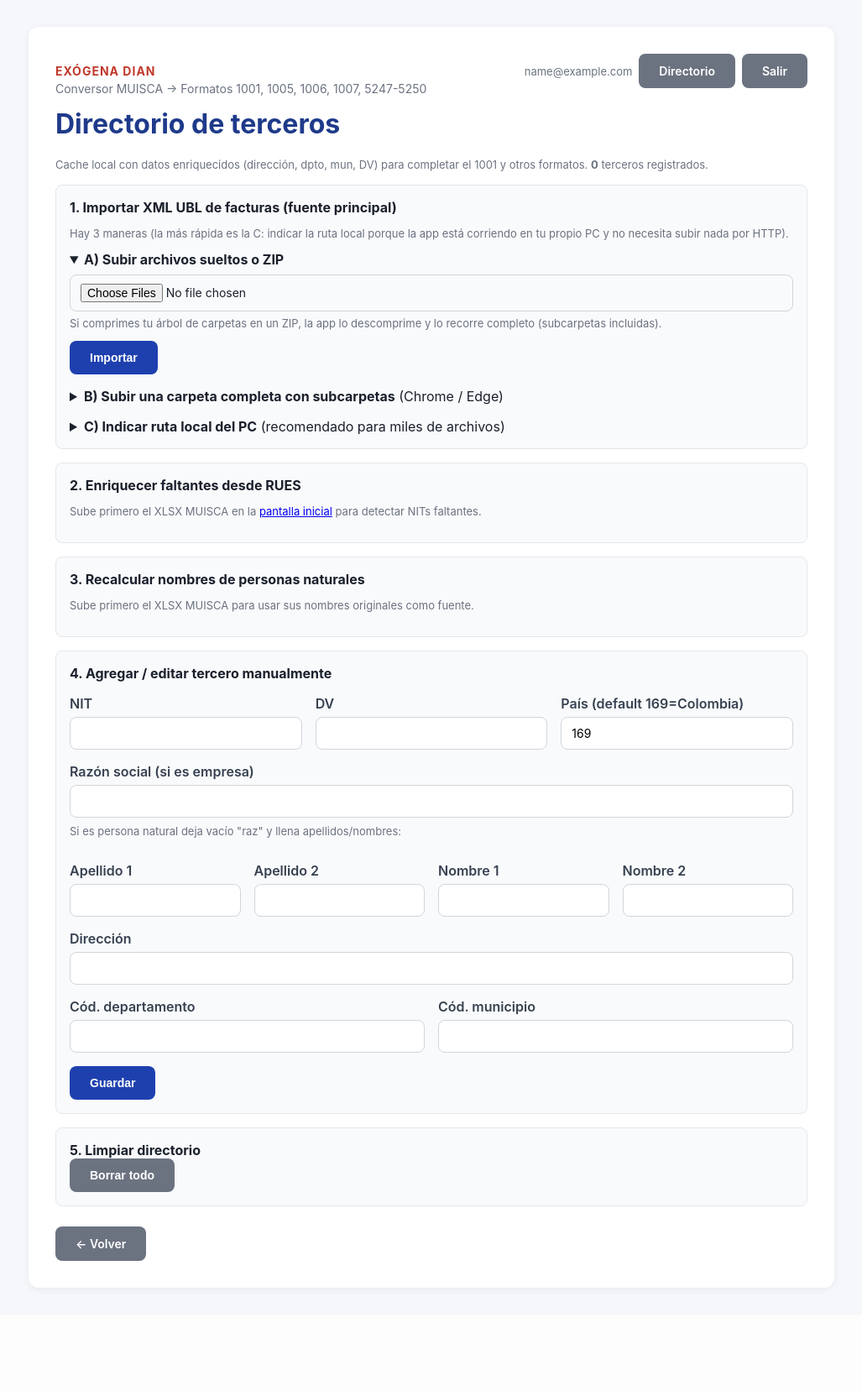
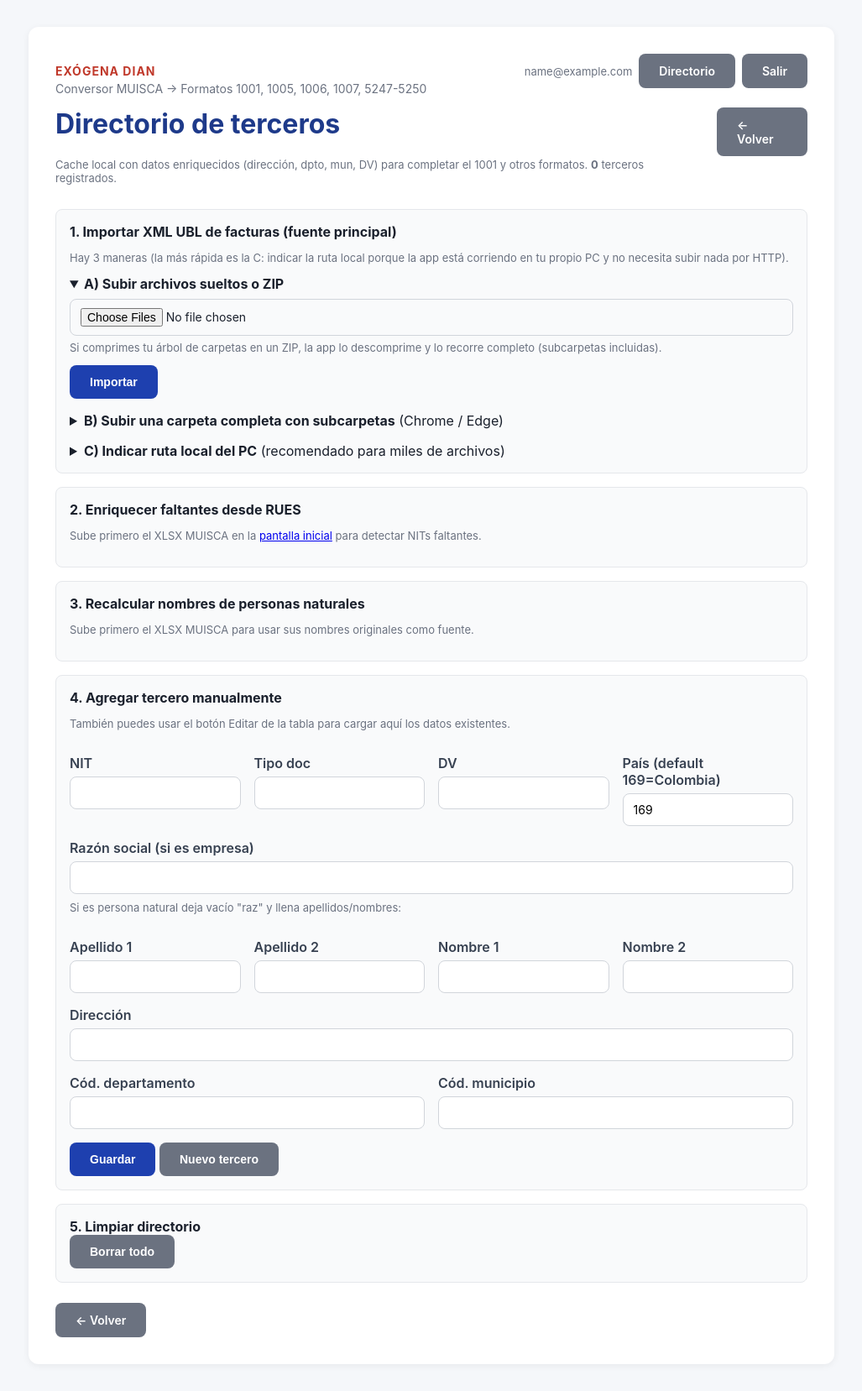
Before and after one commit to Aegisystem/Report-To-ExogenaDian, a Flask app: page /directorio in a window 1280 px wide. Shown: the whole page at 84% size, without its empty margins (126-1153 px from the left). Before the commit the page ends 1538 px from the top, so only its background shows below. Run offline with Flask 3, Linux system fonts and the light colour scheme; the visitor is signed in with stand-in values (Sample User, id 1); data that the repository does not hold is empty; some libraries are stand-ins or nearby versions.

Commit message:
Mejora informe y directorio

```diff
--- a/app.py
+++ b/app.py
@@ -5,6 +5,7 @@ import io
 import os
 import shutil
 import tempfile
+from copy import copy
 from pathlib import Path
 
 import pandas as pd
@@ -13,7 +14,7 @@ from flask import (
     Flask, flash, redirect, render_template, request, send_file, session, url_for,
 )
 from flask_login import login_required
-from openpyxl import Workbook
+from openpyxl import Workbook, load_workbook
 from openpyxl.styles import Alignment, Border, Font, PatternFill, Side
 from sqlalchemy.engine import make_url
 from sqlalchemy.exc import ArgumentError
@@ -270,7 +271,9 @@ def _registrar_rutas(app: Flask) -> None:
 
         nit_archivo = secure_filename(nit_inf) or "INFORMANTE"
         nombre_archivo = f"Exogena_AG{ano}_{nit_archivo}.xlsx"
-        archivo = _crear_xlsx_consolidado(dataframes, ctx, df_filtrado)
+        archivo_origen_nombre = session.get("archivo_nombre", "")
+        archivo_origen = (_user_dir("") / archivo_origen_nombre) if archivo_origen_nombre else None
+        archivo = _crear_xlsx_consolidado(dataframes, ctx, df_filtrado, archivo_origen)
         return send_file(
             archivo,
             as_attachment=True,
@@ -394,6 +397,9 @@ def _registrar_rutas(app: Flask) -> None:
         dv_str = request.form.get("dv", "").strip()
         if dv_str.isdigit():
             datos["dv"] = int(dv_str)
+        tdoc = _entero_form(request.form.get("tdoc"), 0)
+        if tdoc:
+            datos["tdoc"] = tdoc
         datos = {k: v for k, v in datos.items() if v not in ("", None)}
         directorio.actualizar_manual(nid, datos)
         flash(f"Tercero {nid} actualizado.", "ok")
@@ -413,13 +419,19 @@ def _registrar_rutas(app: Flask) -> None:
 # ---------------- exportación XLSX en memoria ----------------
 
 
-def _crear_xlsx_consolidado(dataframes: dict[str, pd.DataFrame], ctx: ContextoInformante, df_origen: pd.DataFrame) -> io.BytesIO:
+def _crear_xlsx_consolidado(
+    dataframes: dict[str, pd.DataFrame],
+    ctx: ContextoInformante,
+    df_origen: pd.DataFrame,
+    archivo_origen: Path | None = None,
+) -> io.BytesIO:
     wb = Workbook()
     ws = wb.active
     ws.title = "Resumen"
     _llenar_resumen(ws, df_origen, ctx)
     ws = wb.create_sheet(title="Informe")
-    _llenar_informe_referencia(ws, df_origen, ctx)
+    if not _copiar_primera_hoja_cargada(archivo_origen, ws):
+        _llenar_informe_normalizado(ws, df_origen)
     ws = wb.create_sheet(title="Índice")
     ws.cell(1, 1, value=f"Exógena DIAN AG{ctx.ano_gravable}").font = Font(bold=True, size=14)
     ws.cell(2, 1, value=f"Informante: {ctx.nit} - {ctx.razon_social}")
@@ -585,66 +597,68 @@ def _llenar_resumen(ws, df: pd.DataFrame, ctx: ContextoInformante) -> None:
         ws.row_dimensions[row].height = 24
 
 
-def _bordes_informe(row_inicio: int, row_fin: int, row: int, col: int) -> Border:
-    return Border(
-        left=Side(style="thick" if col == 1 else "thin", color="000000"),
-        right=Side(style="thick" if col == 3 else "thin", color="000000"),
-        top=Side(style="thick" if row == row_inicio else "thin", color="000000"),
-        bottom=Side(style="thick" if row == row_fin else "thin", color="000000"),
-    )
+def _copiar_primera_hoja_cargada(archivo_origen: Path | None, destino) -> bool:
+    if not archivo_origen or not archivo_origen.exists():
+        return False
+    try:
+        wb_origen = load_workbook(archivo_origen, data_only=False)
+    except Exception:
+        return False
+
+    origen = wb_origen.worksheets[0]
+    destino.sheet_view.showGridLines = origen.sheet_view.showGridLines
+    destino.freeze_panes = origen.freeze_panes
+    destino.auto_filter.ref = origen.auto_filter.ref
+    destino.sheet_format.defaultColWidth = origen.sheet_format.defaultColWidth
+    destino.sheet_format.defaultRowHeight = origen.sheet_format.defaultRowHeight
+
+    for rango in origen.merged_cells.ranges:
+        destino.merge_cells(str(rango))
+
+    for col, dimension in origen.column_dimensions.items():
+        nueva = destino.column_dimensions[col]
+        nueva.width = dimension.width
+        nueva.hidden = dimension.hidden
+        nueva.outlineLevel = dimension.outlineLevel
+
+    for idx, dimension in origen.row_dimensions.items():
+        nueva = destino.row_dimensions[idx]
+        nueva.height = dimension.height
+        nueva.hidden = dimension.hidden
+        nueva.outlineLevel = dimension.outlineLevel
+
+    for fila in origen.iter_rows():
+        for celda in fila:
+            nueva = destino[celda.coordinate]
+            nueva.value = celda.value
+            if celda.has_style:
+                nueva._style = copy(celda._style)
+            if celda.hyperlink:
+                nueva._hyperlink = copy(celda.hyperlink)
+            if celda.comment:
+                nueva.comment = copy(celda.comment)
+
+    destino.sheet_properties.pageSetUpPr = copy(origen.sheet_properties.pageSetUpPr)
+    destino.page_margins = copy(origen.page_margins)
+    destino.page_setup = copy(origen.page_setup)
+    return True
 
 
-def _fila_informe(ws, fila: int, etiqueta: str, valor: float | None, row_inicio: int, row_fin: int) -> None:
-    ws.cell(fila, 1, value=etiqueta)
-    ws.cell(fila, 2, value="$")
-    ws.cell(fila, 3, value="-" if valor in (None, 0) else round(valor))
-    for col in range(1, 4):
-        celda = ws.cell(fila, col)
-        celda.border = _bordes_informe(row_inicio, row_fin, fila, col)
-        celda.font = Font(size=20)
-        celda.alignment = Alignment(vertical="center")
-    ws.cell(fila, 2).alignment = Alignment(horizontal="center", vertical="center")
-    ws.cell(fila, 3).alignment = Alignment(horizontal="right", vertical="center")
-    if valor not in (None, 0):
-        ws.cell(fila, 3).number_format = '#,##0;[Red]-#,##0;"-"'
-
-
-def _bloque_informe(ws, fila: int, filas: list[tuple[str, float | None]]) -> int:
-    row_inicio = fila
-    row_fin = fila + len(filas) - 1
-    for etiqueta, valor in filas:
-        _fila_informe(ws, fila, etiqueta, valor, row_inicio, row_fin)
-        fila += 1
-    return fila + 2
-
-
-def _llenar_informe_referencia(ws, df: pd.DataFrame, ctx: ContextoInformante) -> None:
-    resumen = _resumen_empresa(df, ctx)
-    ws.sheet_view.showGridLines = False
-    ws.column_dimensions["A"].width = 48
-    ws.column_dimensions["B"].width = 5
-    ws.column_dimensions["C"].width = 20
-
-    fila = 2
-    fila = _bloque_informe(ws, fila, [
-        ("TOTAL FACTURADO", resumen["ingresos_netos"]),
-        ("IVA GENERADO", resumen["iva_generado"]),
-        ("TOTAL", resumen["total_ingresos"]),
-    ])
-    fila = _bloque_informe(ws, fila, [
-        ("TOTAL GASTOS", resumen["gastos_netos"]),
-        ("IVA DESCONTABLE/MAYOR VALOR", resumen["iva_descontable"]),
-        ("TOTAL GASTOS IVA INCLUÍDO", resumen["total_gastos"]),
-    ])
-    fila = _bloque_informe(ws, fila, [
-        ("NOMINA", resumen["nomina"]),
-    ])
-    _bloque_informe(ws, fila, [
-        ("UTILIDAD", resumen["utilidad_estimada"]),
-    ])
-
-    for row in range(1, fila + 3):
-        ws.row_dimensions[row].height = 36
+def _llenar_informe_normalizado(ws, df: pd.DataFrame) -> None:
+    ws.cell(1, 1, value="Informe cargado")
+    ws.cell(1, 1).font = Font(bold=True, size=14)
+    ws.cell(2, 1, value="No se encontró el XLSX original guardado; se muestra la data normalizada usada para procesar.")
+    ws.cell(2, 1).font = Font(italic=True, color="6B7280")
+    columnas = list(df.columns)
+    for col_idx, nombre in enumerate(columnas, 1):
+        celda = ws.cell(4, col_idx, value=nombre)
+        celda.font = Font(bold=True)
+        celda.fill = PatternFill("solid", fgColor="FFE4B5")
+    for row_idx, (_, row) in enumerate(df.iterrows(), 5):
+        for col_idx, nombre in enumerate(columnas, 1):
+            ws.cell(row_idx, col_idx, value=row.get(nombre))
+    for col_idx, nombre in enumerate(columnas, 1):
+        ws.column_dimensions[ws.cell(4, col_idx).column_letter].width = max(12, min(32, len(str(nombre)) + 2))
 
 
 def _llenar_hoja(ws, df: pd.DataFrame, codigo: str, ctx: ContextoInformante, with_meta: bool):
--- a/static/styles.css
+++ b/static/styles.css
@@ -19,6 +19,7 @@ h2 { color: #1e3a8a; border-bottom: 2px solid #e2e8f0; padding-bottom: 8px; }
 .logo { color: #c0392b; font-weight: bold; font-size: 14px; letter-spacing: 1px; }
 .topbar { display: flex; justify-content: space-between; align-items: center; }
 .userbox { display: flex; gap: 8px; align-items: center; }
+.page-heading { display: flex; justify-content: space-between; gap: 16px; align-items: flex-start; }
 .btn-sm { padding: 6px 12px; font-size: 12px; }
 .subtitle { color: #6b7280; font-size: 14px; margin-top: -8px; }
 label { display: block; font-weight: 600; margin: 16px 0 6px; color: #374151; }
@@ -48,6 +49,8 @@ th { background: #f9fafb; color: #374151; font-weight: 600; }
 .row { display: flex; gap: 16px; }
 .row > * { flex: 1; }
 .box { background: #f9fafb; border: 1px solid #e5e7eb; border-radius: 8px; padding: 16px; margin: 16px 0; }
+.table-toolbar { display: flex; gap: 12px; align-items: center; margin: 12px 0; }
+.table-toolbar input { flex: 1; margin: 0; }
 .muted { color: #6b7280; font-size: 13px; }
 .tag {
   display: inline-block; background: #dbeafe; color: #1e40af;
--- a/templates/directorio.html
+++ b/templates/directorio.html
@@ -1,7 +1,12 @@
 {% extends "base.html" %}
 {% block body %}
-<h1>Directorio de terceros</h1>
-<p class="muted">Cache local con datos enriquecidos (dirección, dpto, mun, DV) para completar el 1001 y otros formatos. <strong>{{ total }}</strong> terceros registrados.</p>
+<div class="page-heading">
+  <div>
+    <h1>Directorio de terceros</h1>
+    <p class="muted">Cache local con datos enriquecidos (dirección, dpto, mun, DV) para completar el 1001 y otros formatos. <strong>{{ total }}</strong> terceros registrados.</p>
+  </div>
+  <a class="btn btn-secondary" href="{{ url_for('index') }}">← Volver</a>
+</div>
 
 <div class="box">
   <strong>1. Importar XML UBL de facturas (fuente principal)</strong>
@@ -67,10 +72,12 @@
 </div>
 
 <div class="box">
-  <strong>4. Agregar / editar tercero manualmente</strong>
-  <form method="post" action="{{ url_for('editar_tercero') }}">
+  <strong id="form-title">4. Agregar tercero manualmente</strong>
+  <p class="muted" id="form-hint">También puedes usar el botón Editar de la tabla para cargar aquí los datos existentes.</p>
+  <form id="tercero-form" method="post" action="{{ url_for('editar_tercero') }}">
     <div class="row">
       <div><label>NIT</label><input type="text" name="nid" required></div>
+      <div><label>Tipo doc</label><input type="number" name="tdoc" min="0" max="99"></div>
       <div><label>DV</label><input type="number" name="dv" min="0" max="9"></div>
       <div><label>País (default 169=Colombia)</label><input type="number" name="pais" value="169"></div>
     </div>
@@ -91,6 +98,7 @@
     </div>
     <div style="margin-top:16px;">
       <button type="submit">Guardar</button>
+      <button type="button" class="btn-secondary" id="limpiar-form-tercero">Nuevo tercero</button>
     </div>
   </form>
 </div>
@@ -104,26 +112,30 @@
 
 {% if terceros %}
 <h2>Contenido ({{ total }})</h2>
-<table>
+<div class="table-toolbar">
+  <input type="text" id="buscar-tercero" placeholder="Buscar por NIT, nombre, dirección, dpto o municipio">
+  <span class="muted" id="resultado-busqueda">{{ total }} terceros</span>
+</div>
+<table id="tabla-terceros">
   <thead>
     <tr>
-      <th>NIT</th><th>DV</th><th>Razón / Nombre</th><th>Dirección</th><th>Dpto</th><th>Mun</th><th>País</th><th></th>
+      <th>NIT</th><th>Tipo</th><th>DV</th><th>Razón / Nombre</th><th>Dirección</th><th>Dpto</th><th>Mun</th><th>País</th><th></th>
     </tr>
   </thead>
   <tbody>
     {% for nid, t in terceros.items() %}
-    <tr>
+    {% set nombre_visible = t.raz if t.raz else ((t.apl1 or '') ~ ' ' ~ (t.apl2 or '') ~ ' ' ~ (t.nom1 or '') ~ ' ' ~ (t.nom2 or '')) %}
+    <tr data-search="{{ (nid ~ ' ' ~ (t.tdoc or '') ~ ' ' ~ (t.dv if t.dv is not none else '') ~ ' ' ~ nombre_visible ~ ' ' ~ (t.dir or '') ~ ' ' ~ (t.dpto or '') ~ ' ' ~ (t.mun or '') ~ ' ' ~ (t.pais or ''))|lower }}">
       <td><code>{{ nid }}</code></td>
+      <td>{{ t.tdoc or '' }}</td>
       <td>{{ t.dv if t.dv is not none else '' }}</td>
-      <td>
-        {% if t.raz %}{{ t.raz }}
-        {% else %}{{ t.apl1 or '' }} {{ t.apl2 or '' }} {{ t.nom1 or '' }} {{ t.nom2 or '' }}{% endif %}
-      </td>
+      <td>{{ nombre_visible }}</td>
       <td>{{ t.dir or '' }}</td>
       <td>{{ t.dpto or '' }}</td>
       <td>{{ t.mun or '' }}</td>
       <td>{{ t.pais or '' }}</td>
       <td>
+        <button type="button" class="btn-secondary btn-sm editar-tercero" data-nid="{{ nid }}">Editar</button>
         <form method="post" action="{{ url_for('eliminar_tercero') }}" style="display:inline">
           <input type="hidden" name="nid" value="{{ nid }}">
           <button type="submit" class="btn-secondary" style="padding:4px 10px;font-size:12px;" onclick="return confirm('¿Eliminar {{ nid }}?')">✕</button>
@@ -138,4 +150,66 @@
 <div style="margin-top: 24px;">
   <a class="btn btn-secondary" href="{{ url_for('index') }}">← Volver</a>
 </div>
+
+<script id="terceros-data" type="application/json">{{ terceros|tojson }}</script>
+<script>
+  const terceros = JSON.parse(document.getElementById('terceros-data').textContent || '{}');
+  const form = document.getElementById('tercero-form');
+  const formTitle = document.getElementById('form-title');
+  const formHint = document.getElementById('form-hint');
+  const search = document.getElementById('buscar-tercero');
+  const result = document.getElementById('resultado-busqueda');
+  const rows = Array.from(document.querySelectorAll('#tabla-terceros tbody tr'));
+
+  function setValue(name, value) {
+    const input = form.querySelector(`[name="${name}"]`);
+    if (input) input.value = value ?? '';
+  }
+
+  function resetForm() {
+    form.reset();
+    setValue('pais', '169');
+    formTitle.textContent = '4. Agregar tercero manualmente';
+    formHint.textContent = 'También puedes usar el botón Editar de la tabla para cargar aquí los datos existentes.';
+    form.querySelector('[name="nid"]').readOnly = false;
+  }
+
+  document.querySelectorAll('.editar-tercero').forEach((button) => {
+    button.addEventListener('click', () => {
+      const nid = button.dataset.nid;
+      const tercero = terceros[nid] || {};
+      setValue('nid', nid);
+      setValue('tdoc', tercero.tdoc || '');
+      setValue('dv', tercero.dv ?? '');
+      setValue('pais', tercero.pais || 169);
+      setValue('raz', tercero.raz || '');
+      setValue('apl1', tercero.apl1 || '');
+      setValue('apl2', tercero.apl2 || '');
+      setValue('nom1', tercero.nom1 || '');
+      setValue('nom2', tercero.nom2 || '');
+      setValue('dir', tercero.dir || '');
+      setValue('dpto', tercero.dpto || '');
+      setValue('mun', tercero.mun || '');
+      formTitle.textContent = `4. Editando tercero ${nid}`;
+      formHint.textContent = 'Ajusta solo los campos necesarios y guarda.';
+      form.querySelector('[name="nid"]').readOnly = true;
+      form.scrollIntoView({ behavior: 'smooth', block: 'start' });
+    });
+  });
+
+  document.getElementById('limpiar-form-tercero').addEventListener('click', resetForm);
+
+  if (search) {
+    search.addEventListener('input', () => {
+      const term = search.value.trim().toLowerCase();
+      let visibles = 0;
+      rows.forEach((row) => {
+        const visible = !term || row.dataset.search.includes(term);
+        row.style.display = visible ? '' : 'none';
+        if (visible) visibles += 1;
+      });
+      result.textContent = `${visibles} de ${rows.length} terceros`;
+    });
+  }
+</script>
 {% endblock %}
```
